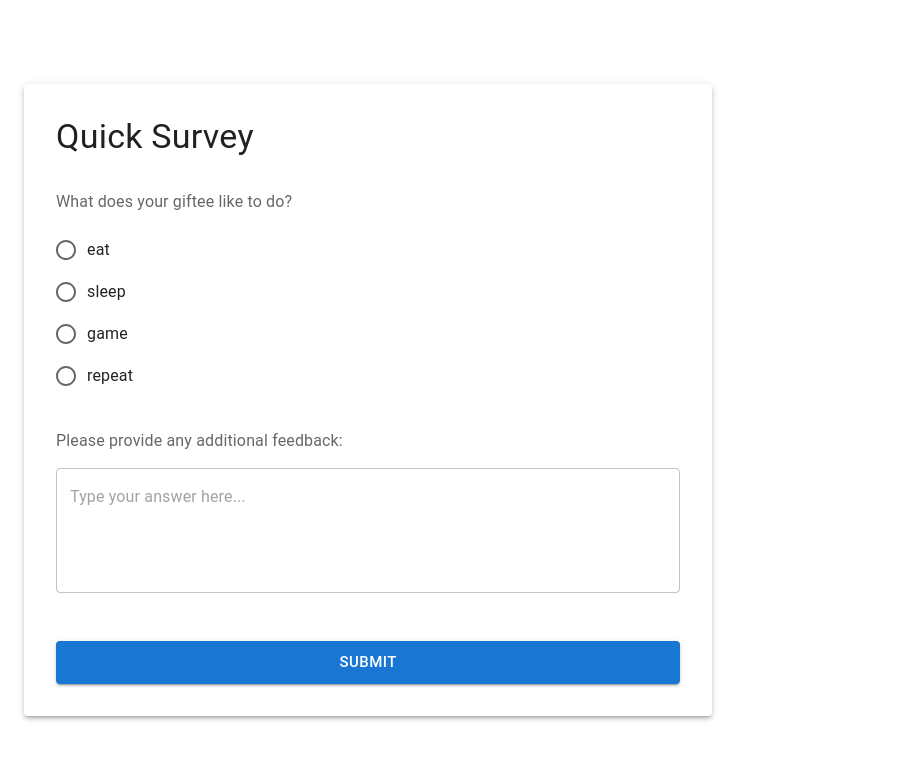
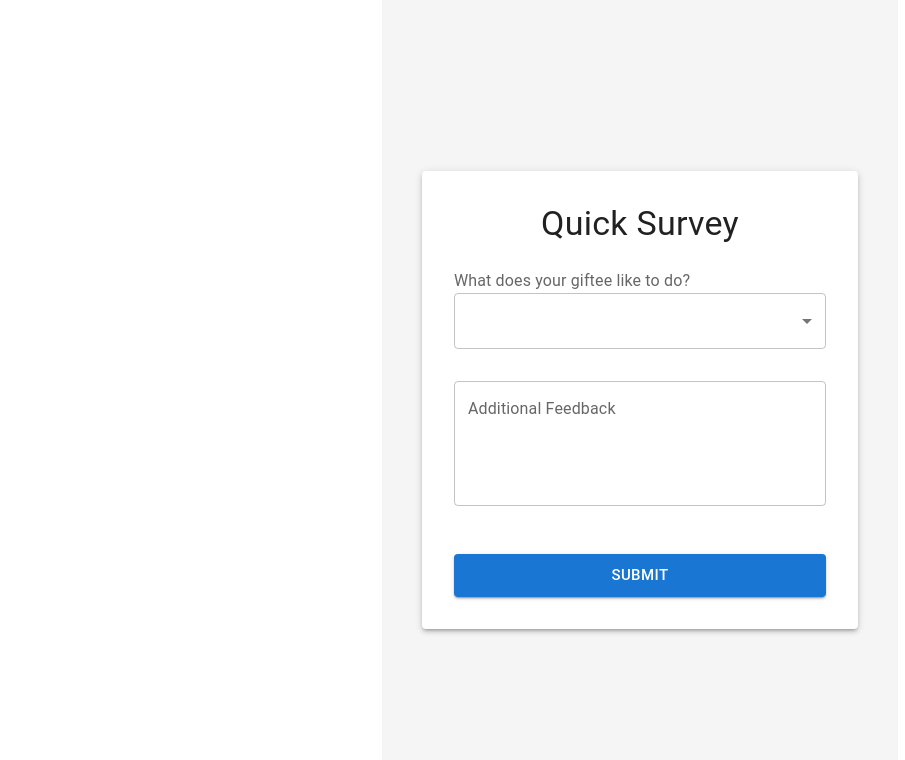
Before and after one commit to CalanBarnhardt/gift-idea-generator, a React (Vite) app in the folder frontend-gift-idea-generator/: page / in a window 1280 px wide. Shown: the top 760 px of the page, without its empty margins (0-905 px from the left). Built offline with nearby package versions, Linux system fonts and the light colour scheme.

Commit message:
made it centered and a dropdown

```diff
--- a/frontend-gift-idea-generator/src/App.jsx
+++ b/frontend-gift-idea-generator/src/App.jsx
@@ -3,18 +3,18 @@ import {
   Container,
   Paper,
   Typography,
-  Radio,
-  RadioGroup,
-  FormControlLabel,
+  Select,
+  MenuItem,
   FormControl,
-  FormLabel,
+  InputLabel,
   TextField,
   Button,
-  Box
+  Box,
+  Chip
 } from '@mui/material';
 
 function App() {
-  const [selectedOption, setSelectedOption] = useState('');
+  const [selectedOptions, setSelectedOptions] = useState([]);
   const [textAnswer, setTextAnswer] = useState('');
 
   const questions = [
@@ -34,56 +34,82 @@ function App() {
     e.preventDefault();
     fetch("http://localhost:8000/send-giftee-data", {
       method: "POST",
+      headers: { 'Content-Type': 'application/json' },
       body: JSON.stringify({
-        selectedOption: selectedOption,
+        selectedOptions: selectedOptions,
         textAnswer: textAnswer
       })
     }).then(response => response.json())
       .then(data => {
-        console.log(data.giftIdea); //SOME FRONT END PERSON MAKE THIS GIFT IDEA GET DISPLAYED!! (WILL JUST BE TEXT)
-                                    //Also we probs need to decide how the image gets sent back and when we do that
-      })
+        console.log(data.giftIdea);
+      });
     console.log({
-      selectedOption,
+      selectedOptions,
       textAnswer
     });
   };
 
+  const handleChange = (event) => {
+    const {
+      target: { value },
+    } = event;
+    setSelectedOptions(typeof value === 'string' ? value.split(',') : value);
+  };
+
   return (
-    <Container maxWidth="md" sx={{ py: 4 }}>
+    <Box
+      sx={{
+        display: 'flex',
+        justifyContent: 'center',
+        alignItems: 'center',
+        minHeight: '100vh',
+        bgcolor: '#f5f5f5', // Optional background color
+        padding: 2
+      }}
+    >
+      <Container maxWidth="sm">
         <Paper elevation={3} sx={{ p: 4 }}>
-        <Typography variant="h4" component="h1" gutterBottom>
+          <Typography variant="h4" component="h1" gutterBottom align="center">
             Quick Survey
           </Typography>
 
           <Box component="form" onSubmit={handleSubmit} sx={{ mt: 4 }}>
             {questions.map((question) => (
               <FormControl key={question.id} fullWidth sx={{ mb: 4 }}>
-              <FormLabel id={`${question.id}-label`} sx={{ mb: 2 }}>
+              <InputLabel
+                id={`${question.id}-label`}
+                sx={{
+                  transform: 'translate(0, -8px)', // Moves label further up
+                  transition: 'all 0.3s ease', // Smooth transition for interaction
+                }}
+              >
                 {question.text}
-              </FormLabel>
-              <RadioGroup
-                aria-labelledby={`${question.id}-label`}
-                name="language"
-                value={selectedOption}
-                onChange={(e) => setSelectedOption(e.target.value)}
+              </InputLabel>
+              <Select
+                labelId={`${question.id}-label`}
+                multiple
+                value={selectedOptions}
+                onChange={handleChange}
+                renderValue={(selected) => (
+                  <Box sx={{ display: 'flex', flexWrap: 'wrap', gap: 0.5 }}>
+                    {selected.map((value) => (
+                      <Chip key={value} label={value} />
+                    ))}
+                  </Box>
+                )}
+                sx={{ mt: 2 }} // Adds margin between Select and the label
               >
                 {question.options.map((option) => (
-                  <FormControlLabel
-                    key={option.value}
-                    value={option.value}
-                    control={<Radio />}
-                    label={option.label}
-                  />
+                  <MenuItem key={option.value} value={option.value}>
+                    {option.label}
+                  </MenuItem>
                 ))}
-              </RadioGroup>
+              </Select>
             </FormControl>
+
             ))}
 
             <FormControl fullWidth sx={{ mb: 4 }}>
-            <FormLabel sx={{ mb: 2 }}>
-              Please provide any additional feedback:
-            </FormLabel>
               <TextField
                 multiline
                 rows={4}
@@ -91,6 +117,7 @@ function App() {
                 onChange={(e) => setTextAnswer(e.target.value)}
                 placeholder="Type your answer here..."
                 variant="outlined"
+                label="Additional Feedback"
               />
             </FormControl>
 
@@ -106,6 +133,7 @@ function App() {
           </Box>
         </Paper>
       </Container>
+    </Box>
   );
 }
 
--- a/frontend-gift-idea-generator/src/index.css
+++ b/frontend-gift-idea-generator/src/index.css
@@ -16,6 +16,16 @@
   -moz-osx-font-smoothing: grayscale;
 }
 
+html, body, #root {
+  margin: 0;
+  padding: 0;
+  height: 100%;
+  display: flex;
+  justify-content: center;
+  align-items: center;
+  background-color: #f5f5f5;
+}
+
 a {
   font-weight: 500;
   color: #646cff;
@@ -31,6 +41,7 @@ body {
   place-items: center;
   min-width: 320px;
   min-height: 100vh;
+  font-family: 'Roboto', sans-serif;
 }
 
 h1 {
```
Lines whose indentation alone changed are shown as unchanged.
